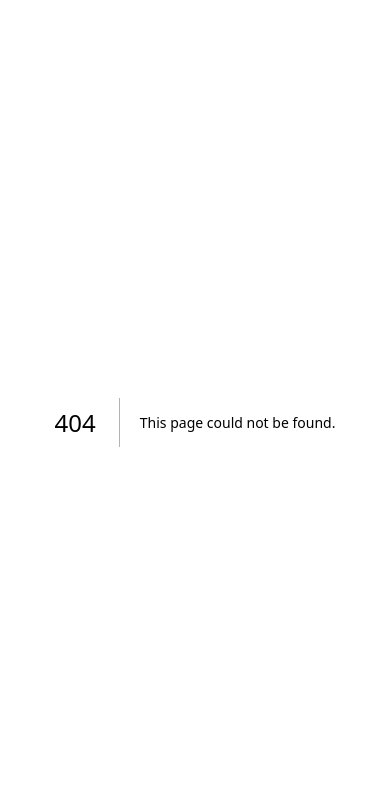
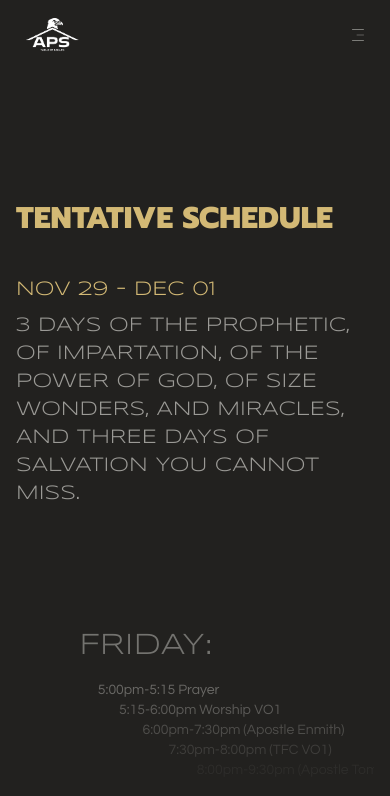
Before and after one commit to joel-kalema/table-0f-eagles, a Next.js app: page /program in a window 390 px wide. Before the commit this address had no page. Shown: the top 796 px of the page. Built offline with nearby package versions, Linux system fonts and the light colour scheme.

Commit message:
update media query of the home page

```diff
--- a/app/(root)/tentative-chedule/page.jsx
+++ b/app/(root)/program/page.jsx
@@ -57,8 +57,8 @@ export default function TentativeSchedule() {
         const scrool1 = gsap.timeline({
             scrollTrigger: {
                 trigger: saturday.current,
-                start: "top center+=100px",
-                end: "bottom bottom-=100px",
+                start: "top center",
+                end: "bottom bottom",
                 scrub: true,
             }
         });
@@ -76,8 +76,8 @@ export default function TentativeSchedule() {
         const scrool2 = gsap.timeline({
             scrollTrigger: {
                 trigger: sunday.current,
-                start: "top center+=100px",
-                end: "bottom bottom",
+                start: "top-=200px center",
+                end: "bottom bottom-=200px",
                 scrub: true,
             }
         });
--- a/components/Navbar/nav.jsx
+++ b/components/Navbar/nav.jsx
@@ -16,8 +16,8 @@ export default function Navbar() {
 
     return (
         <div className={
-            fix ? "py-4 px-20 flex justify-between items-center fixed top-0 left-0 w-full z-50 bg-[#22211f] duration-500 ease-in-out"
-                : "py-4 px-20 flex justify-between items-center fixed top-0 left-0 w-full z-50 duration-500 ease-in-out"}>
+            fix ? "py-4 px-6 lg:px-20 flex justify-between items-center fixed top-0 left-0 w-full z-50 bg-[#22211f] duration-500 ease-in-out"
+                : "py-4 px-6 lg:px-20 flex justify-between items-center fixed top-0 left-0 w-full z-50 duration-500 ease-in-out"}>
             <div className={fix ? "w-[5rem] duration-500 ease-in-out" : "w-1/6 duration-500 ease-in-out"}>
                 <img src="/logo.png" alt="" className="" />
             </div>
--- a/components/Navbar/navbar.jsx
+++ b/components/Navbar/navbar.jsx
@@ -17,8 +17,8 @@ export default function Nav() {
 
   return (
     <div className={
-      fix ? "py-4 px-20 flex justify-between items-center fixed top-0 left-0 w-full z-50 bg-[#22211f] duration-500 ease-in-out"
-        : "py-4 px-20 flex justify-between items-center fixed top-0 left-0 w-full z-50 duration-500 ease-in-out"}>
+      fix ? "py-4 px-6 lg:px-20 flex justify-between items-center fixed top-0 left-0 w-full z-50 bg-[#22211f] duration-500 ease-in-out"
+        : "py-4 px-6 lg:px-20 flex justify-between items-center fixed top-0 left-0 w-full z-50 duration-500 ease-in-out"}>
       <div className={fix ? "w-[5rem] duration-500 ease-in-out" : "w-1/6 duration-500 ease-in-out"}>
         <img src="/logo.png" alt="" className="" />
       </div>
--- a/tsconfig.json
+++ b/tsconfig.json
@@ -21,6 +21,6 @@
       "@/*": ["./*"]
     }
   },
-  "include": ["next-env.d.ts", "**/*.ts", "**/*.tsx", ".next/types/**/*.ts", "components/home/home.jsx", "app/(root)/home/page.js", "app/(root)/home/page.jsx", "app/(root)/home/_componets/text.jsx", "app/(root)/home/_componets/video.jsx", "app/(root)/home/_componets/speakers/page.jsx", "app/(root)/tentative-chedule/page.jsx"],
+  "include": ["next-env.d.ts", "**/*.ts", "**/*.tsx", ".next/types/**/*.ts", "components/home/home.jsx", "app/(root)/home/page.js", "app/(root)/home/page.jsx", "app/(root)/home/_componets/text.jsx", "app/(root)/home/_componets/video.jsx", "app/(root)/home/_componets/speakers/page.jsx", "app/(root)/program/page.jsx"],
   "exclude": ["node_modules"]
 }
```
